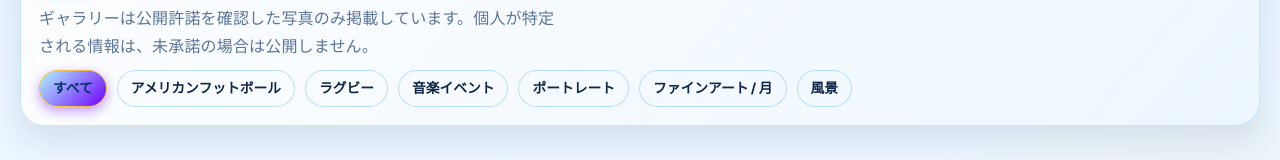
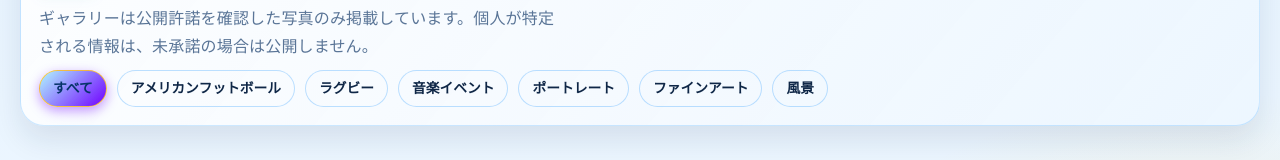
Before and after one commit to soramame000/JanStudio_portfolio, a plain HTML site: page gallery.html in a window 1280 px wide. Shown: the part 778-938 px from the top of the page. Drawn offline with nearby package versions, Linux system fonts and the light colour scheme; no server answers.

Commit message:
Add profile image and update fine art label

```diff
--- a/gallery.html
+++ b/gallery.html
@@ -91,7 +91,7 @@
           <button class="filter-btn" data-genre="rugby">ラグビー</button>
           <button class="filter-btn" data-genre="music-event">音楽イベント</button>
           <button class="filter-btn" data-genre="portrait">ポートレート</button>
-          <button class="filter-btn" data-genre="fine art">ファインアート / 月</button>
+          <button class="filter-btn" data-genre="fine art">ファインアート</button>
           <button class="filter-btn" data-genre="landscape">風景</button>
         </div>
       </div>
```
Also changed, not shown: 1 other file.
